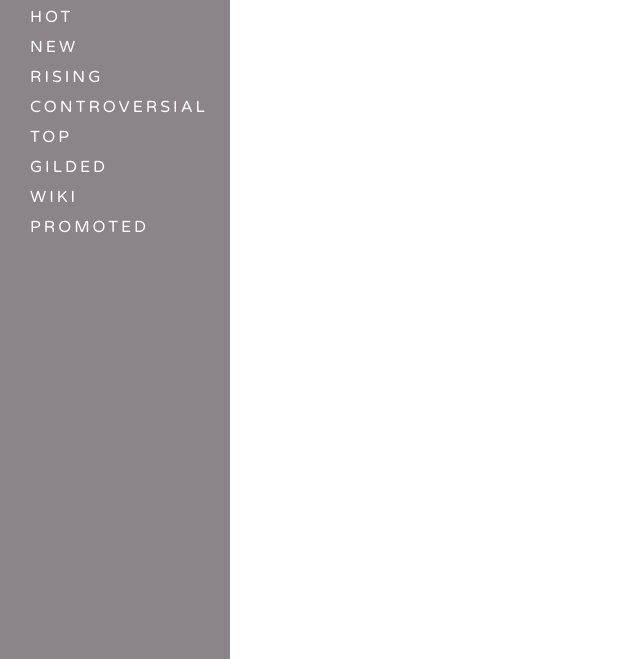
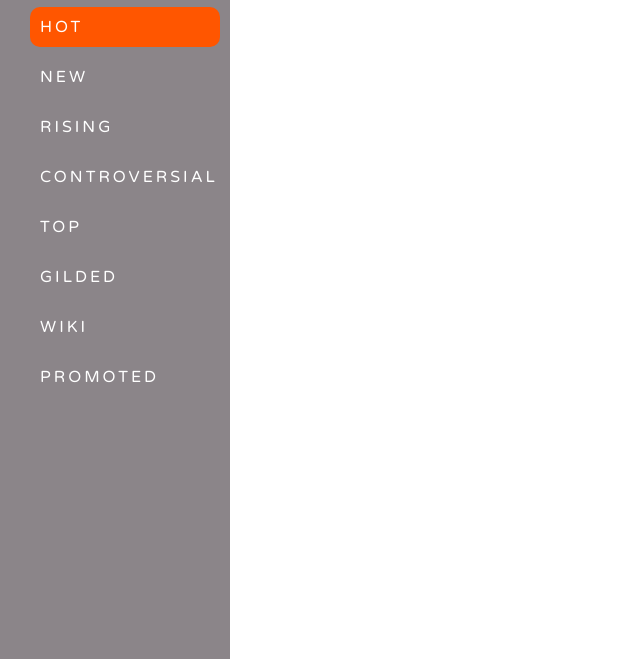
Before and after one commit to kumamotoalex/wddreddit, a plain HTML site: page search.html in a window 1280 px wide. In both pictures the pointer is over the element "HOT". Shown: the part 141-800 px from the top of the page, without its empty margins (0-640 px from the left). Drawn offline with Linux system fonts and the light colour scheme.

Commit message:
Made hover for sidebar

```diff
--- a/assets/css/search.css
+++ b/assets/css/search.css
@@ -13,6 +13,12 @@ body{
 }
 
 #header {
+}
+.category:hover {
+	background: #FF5600;
+	transition: background 1.5s ease;
+	cursor: pointer;
+
 }
 #sidebar-header {
 	display: inline-block;
@@ -50,4 +56,8 @@ body{
 	margin-bottom: 10px;
 	color: white;
 	letter-spacing: 3px;
+	margin-right: 10px;
+	padding: 10px;
+	border-radius: 10px;
+
 }
```
